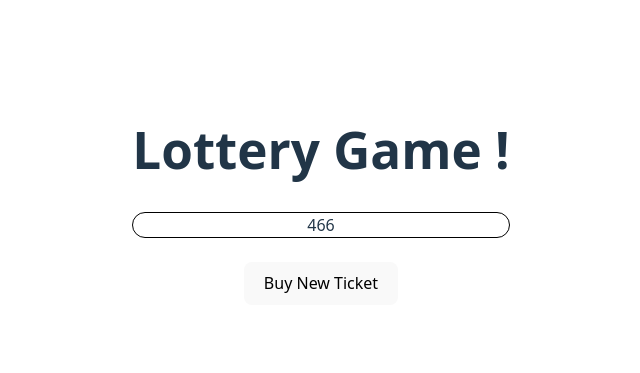
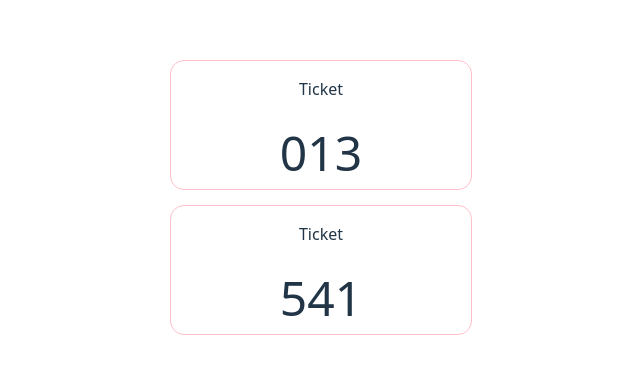
Before and after one commit to SAgNik-MonDA/MERN_STACK_Development, a React (Vite) app in the folder React/react-state/: page / in a window 1280 px wide. Shown: the part 195-568 px from the top of the page, without its empty margins (319-959 px from the left). Built offline with nearby package versions, Linux system fonts and the light colour scheme.

Commit message:
modify 35 & add file

```diff
--- a/React/react-state/src/App.jsx
+++ b/React/react-state/src/App.jsx
@@ -4,6 +4,8 @@ import LikeButton from './LikeButton.jsx';
 import LudoBoard from './LudoBoard.jsx';
 import TodoList from './TodoList.jsx';
 import Lottery from './Lottery.jsx';
+import TicketNum from './TicketNum.jsx';
+import Ticket from './Ticket.jsx';
 
 function App() {
   return (
@@ -17,7 +19,8 @@ function App() {
 
     {/* <TodoList / > */}
 
-    <Lottery />
+    <Ticket ticket={[0,1,3]}/>
+    <Ticket ticket={[5,4,1]}/>
     </>
   );
 }
--- /dev/null
+++ b/React/react-state/src/Ticket.css
@@ -0,0 +1,6 @@
+.Ticket{
+    border: 1px solid pink;
+    border-radius: 14px;
+    width: 300px;
+    margin-bottom: 15px;
+}
--- /dev/null
+++ b/React/react-state/src/Ticket.jsx
@@ -0,0 +1,14 @@
+import TicketNum from "./TicketNum"
+import "./Ticket.css";
+export default function Ticket({ticket}){
+
+    return (
+        <div className="Ticket">
+            <p>Ticket</p>
+            {ticket.map((num,idx)=>(
+                <TicketNum num ={num} key={idx}/>
+            ))}
+        </div>
+    )
+
+}
--- /dev/null
+++ b/React/react-state/src/TicketNum.css
@@ -0,0 +1,3 @@
+.TicketNum{
+    font-size: 3rem;
+}
--- /dev/null
+++ b/React/react-state/src/TicketNum.jsx
@@ -0,0 +1,4 @@
+import "./TicketNum.css";
+export default function TicketNum({ num }) {
+    return <span className="TicketNum">{num}</span>;
+}
```
